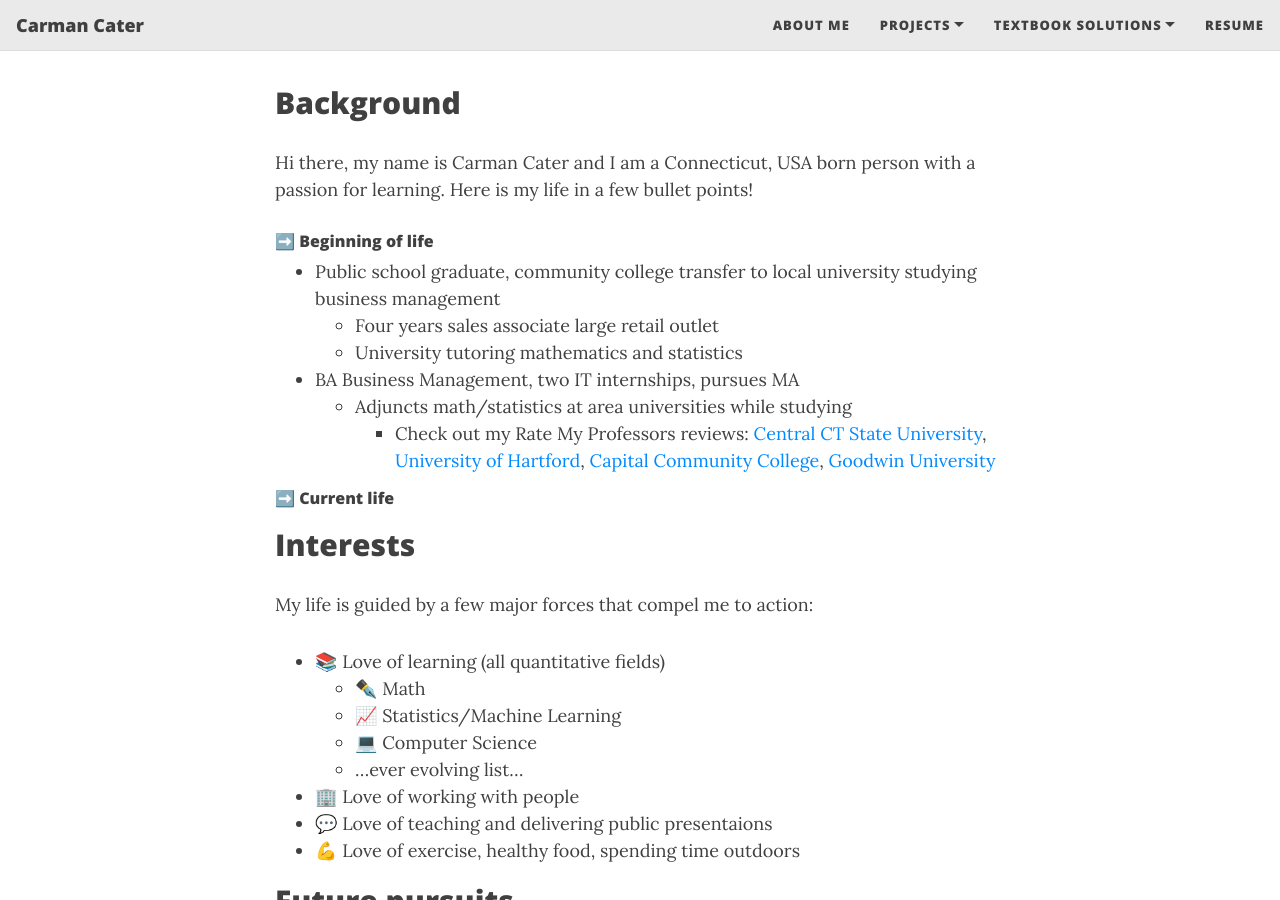
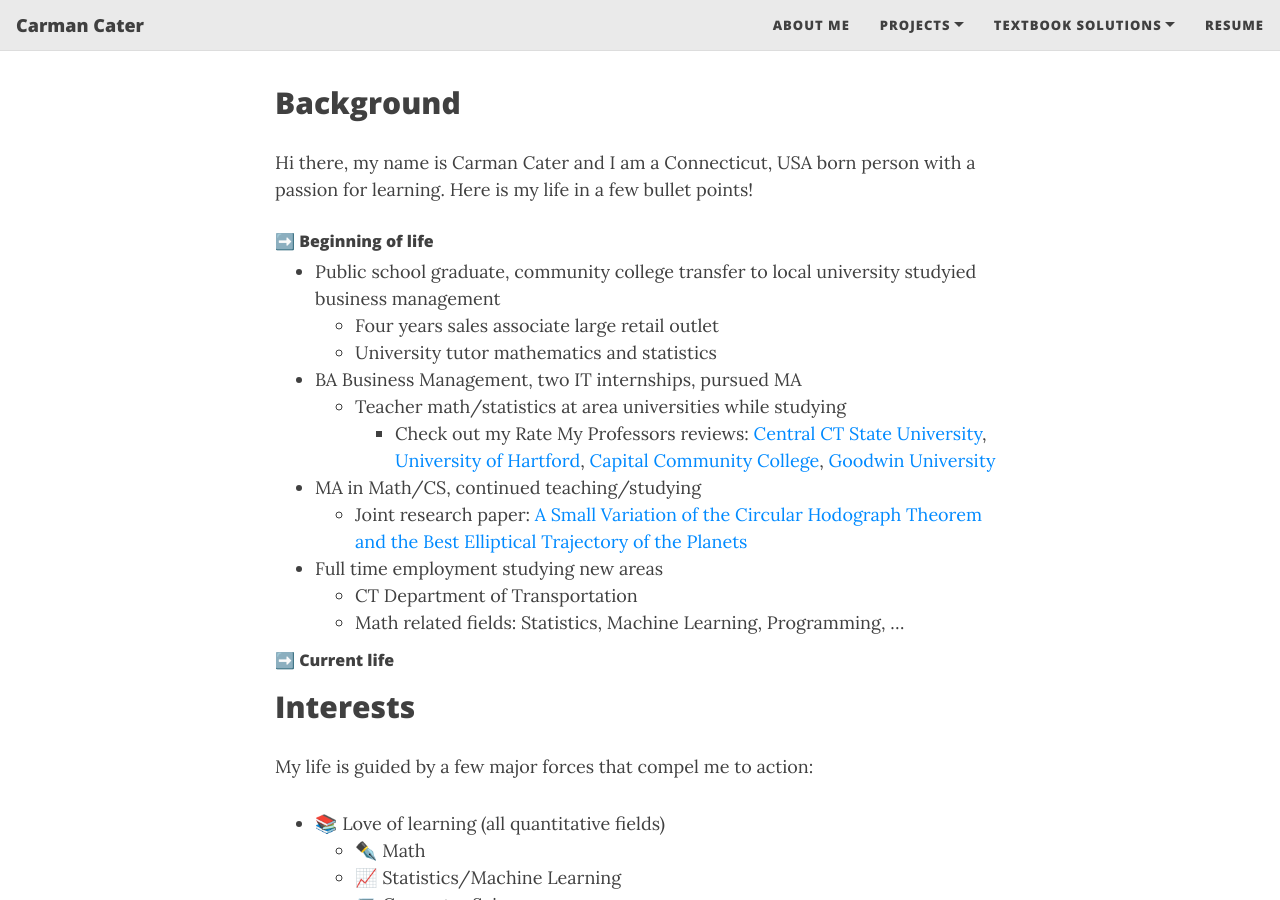
Before and after one commit to carmancater/carmancater.github.io, a Jekyll site: the page built from aboutme.md, in a window 1280 px wide and 900 px high, scrolled down 238 px. Built offline with Jekyll 4.4.1, drawn with Linux system fonts in a browser that asks for light colours; nearby versions of some CDN libraries; emoji names are drawn with the system emoji font.

Commit message:
Update aboutme.md

```diff
--- a/aboutme.md
+++ b/aboutme.md
@@ -8,12 +8,17 @@ subtitle: Who am I? Background, interests, future pursuits
 Hi there, my name is Carman Cater and I am a Connecticut, USA born person with a passion for learning. Here is my life in a few bullet points!
 
 ###### :arrow_right: Beginning of life
-- Public school graduate, community college transfer to local university studying business management
+- Public school graduate, community college transfer to local university studyied business management
   - Four years sales associate large retail outlet
-  - University tutoring mathematics and statistics
-- BA Business Management, two IT internships, pursues MA
-  - Adjuncts math/statistics at area universities while studying
+  - University tutor mathematics and statistics
+- BA Business Management, two IT internships, pursued MA
+  - Teacher math/statistics at area universities while studying
     - Check out my Rate My Professors reviews: [Central CT State University](https://www.ratemyprofessors.com/professor/2398329){:target="_blank"}, [University of Hartford](https://www.ratemyprofessors.com/professor/2619271){:target="_blank"}, [Capital Community College](https://www.ratemyprofessors.com/professor/2619272){:target="_blank"}, [Goodwin University](https://www.ratemyprofessors.com/professor/2523642){:target="_blank"}
+- MA in Math/CS, continued teaching/studying
+  - Joint research paper: [A Small Variation of the Circular Hodograph Theorem and the Best Elliptical Trajectory of the Planets](https://arxiv.org/abs/2109.11664){:target="_blank"}
+- Full time employment studying new areas
+  - CT Department of Transportation
+  - Math related fields: Statistics, Machine Learning, Programming, ...
 
 ###### :arrow_right: Current life
 
```
